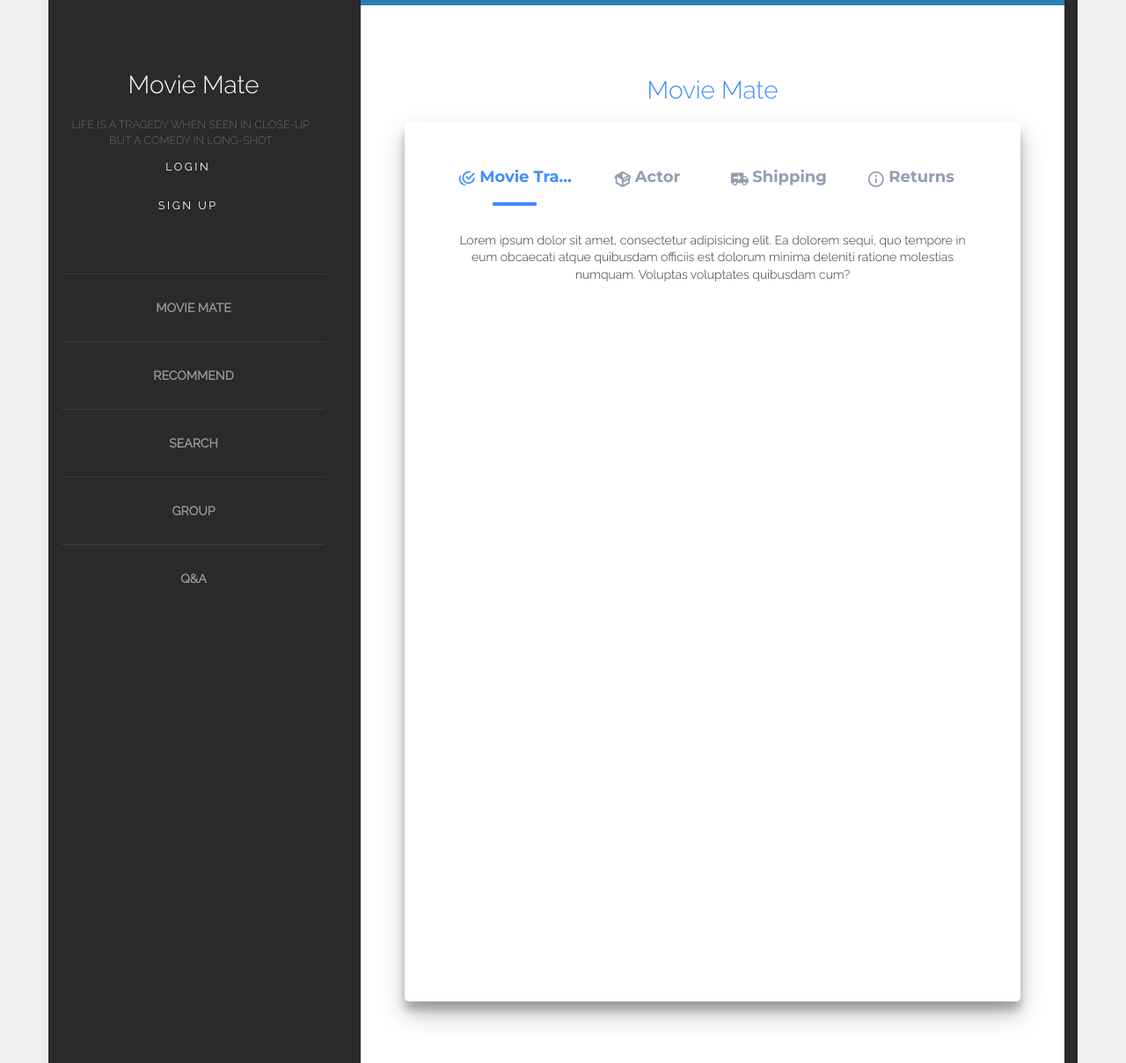
After one commit to uoyssim/dbst, a Django app: page /moviemate/ in a window 1280 px wide. The commit adds this page. Shown: the whole page at 88% size. Run offline with Django 3.2, Linux system fonts and the light colour scheme; some libraries are stand-ins or nearby versions.

Commit message:
moviemate

```diff
--- /dev/null
+++ b/blog/static/css/style.css
@@ -0,0 +1,288 @@
+@import "https://fonts.googleapis.com/css?family=Montserrat:400,700|Raleway:300,400";
+/* colors */
+/* tab setting */
+/* breakpoints */
+/* selectors relative to radio inputs */
+html {
+  width: 100%;
+  height: 100%;
+}
+
+body {
+  background: #efefef;
+  color: #333;
+  font-family: "Raleway";
+  height: 100%;
+}
+body h1 {
+  text-align: center;
+  color: #428BFF;
+  font-weight: 300;
+  padding: 40px 0 20px 0;
+  margin: 0;
+}
+
+.tabs {
+  left: 50%;
+  -webkit-transform: translateX(-50%);
+          transform: translateX(-50%);
+  position: relative;
+  background: white;
+  padding: 50px;
+  padding-bottom: 80px;
+  width: 70%;
+  height: 1000px;
+  box-shadow: 0 14px 28px rgba(0, 0, 0, 0.25), 0 10px 10px rgba(0, 0, 0, 0.22);
+  border-radius: 5px;
+  min-width: 700px;
+}
+.tabs input[name="tab-control"] {
+  display: none;
+}
+.tabs .content section h2,
+.tabs ul li label {
+  font-family: "Montserrat";
+  font-weight: bold;
+  font-size: 18px;
+  color: #428BFF;
+}
+.tabs ul {
+  list-style-type: none;
+  padding-left: 0;
+  display: -webkit-box;
+  display: -ms-flexbox;
+  display: flex;
+  -webkit-box-orient: horizontal;
+  -webkit-box-direction: normal;
+      -ms-flex-direction: row;
+          flex-direction: row;
+  margin-bottom: 10px;
+  -webkit-box-pack: justify;
+      -ms-flex-pack: justify;
+          justify-content: space-between;
+  -webkit-box-align: end;
+      -ms-flex-align: end;
+          align-items: flex-end;
+  -ms-flex-wrap: wrap;
+      flex-wrap: wrap;
+}
+.tabs ul li {
+  box-sizing: border-box;
+  -webkit-box-flex: 1;
+      -ms-flex: 1;
+          flex: 1;
+  width: 25%;
+  padding: 0 10px;
+  text-align: center;
+}
+.tabs ul li label {
+  -webkit-transition: all 0.3s ease-in-out;
+  transition: all 0.3s ease-in-out;
+  color: #929daf;
+  padding: 5px auto;
+  overflow: hidden;
+  text-overflow: ellipsis;
+  display: block;
+  cursor: pointer;
+  -webkit-transition: all 0.2s ease-in-out;
+  transition: all 0.2s ease-in-out;
+  white-space: nowrap;
+  -webkit-touch-callout: none;
+  -webkit-user-select: none;
+  -moz-user-select: none;
+  -ms-user-select: none;
+  user-select: none;
+}
+.tabs ul li label br {
+  display: none;
+}
+.tabs ul li label svg {
+  fill: #929daf;
+  height: 1.2em;
+  vertical-align: bottom;
+  margin-right: 0.2em;
+  -webkit-transition: all 0.2s ease-in-out;
+  transition: all 0.2s ease-in-out;
+}
+.tabs ul li label:hover, .tabs ul li label:focus, .tabs ul li label:active {
+  outline: 0;
+  color: #bec5cf;
+}
+.tabs ul li label:hover svg, .tabs ul li label:focus svg, .tabs ul li label:active svg {
+  fill: #bec5cf;
+}
+.tabs .slider {
+  position: relative;
+  width: 25%;
+  -webkit-transition: all 0.33s cubic-bezier(0.38, 0.8, 0.32, 1.07);
+  transition: all 0.33s cubic-bezier(0.38, 0.8, 0.32, 1.07);
+}
+.tabs .slider .indicator {
+  position: relative;
+  width: 50px;
+  max-width: 100%;
+  margin: 0 auto;
+  height: 4px;
+  background: #428BFF;
+  border-radius: 1px;
+}
+.tabs .content {
+  margin-top: 30px;
+}
+.tabs .content section {
+  display: none;
+  -webkit-animation-name: content;
+          animation-name: content;
+  -webkit-animation-direction: normal;
+          animation-direction: normal;
+  -webkit-animation-duration: 0.3s;
+          animation-duration: 0.3s;
+  -webkit-animation-timing-function: ease-in-out;
+          animation-timing-function: ease-in-out;
+  -webkit-animation-iteration-count: 1;
+          animation-iteration-count: 1;
+  line-height: 1.4;
+}
+.tabs .content section h2 {
+  color: #428BFF;
+  display: none;
+}
+.tabs .content section h2::after {
+  content: "";
+  position: relative;
+  display: block;
+  width: 30px;
+  height: 3px;
+  background: #428BFF;
+  margin-top: 5px;
+  left: 1px;
+}
+.tabs input[name="tab-control"]:nth-of-type(1):checked ~ ul > li:nth-child(1) > label {
+  cursor: default;
+  color: #428BFF;
+}
+.tabs input[name="tab-control"]:nth-of-type(1):checked ~ ul > li:nth-child(1) > label svg {
+  fill: #428BFF;
+}
+@media (max-width: 600px) {
+  .tabs input[name="tab-control"]:nth-of-type(1):checked ~ ul > li:nth-child(1) > label {
+    background: rgba(0, 0, 0, 0.08);
+  }
+}
+.tabs input[name="tab-control"]:nth-of-type(1):checked ~ .slider {
+  -webkit-transform: translateX(0%);
+          transform: translateX(0%);
+}
+.tabs input[name="tab-control"]:nth-of-type(1):checked ~ .content > section:nth-child(1) {
+  display: block;
+}
+.tabs input[name="tab-control"]:nth-of-type(2):checked ~ ul > li:nth-child(2) > label {
+  cursor: default;
+  color: #428BFF;
+}
+.tabs input[name="tab-control"]:nth-of-type(2):checked ~ ul > li:nth-child(2) > label svg {
+  fill: #428BFF;
+}
+@media (max-width: 600px) {
+  .tabs input[name="tab-control"]:nth-of-type(2):checked ~ ul > li:nth-child(2) > label {
+    background: rgba(0, 0, 0, 0.08);
+  }
+}
+.tabs input[name="tab-control"]:nth-of-type(2):checked ~ .slider {
+  -webkit-transform: translateX(100%);
+          transform: translateX(100%);
+}
+.tabs input[name="tab-control"]:nth-of-type(2):checked ~ .content > section:nth-child(2) {
+  display: block;
+}
+.tabs input[name="tab-control"]:nth-of-type(3):checked ~ ul > li:nth-child(3) > label {
+  cursor: default;
+  color: #428BFF;
+}
+.tabs input[name="tab-control"]:nth-of-type(3):checked ~ ul > li:nth-child(3) > label svg {
+  fill: #428BFF;
+}
+@media (max-width: 600px) {
+  .tabs input[name="tab-control"]:nth-of-type(3):checked ~ ul > li:nth-child(3) > label {
+    background: rgba(0, 0, 0, 0.08);
+  }
+}
+.tabs input[name="tab-control"]:nth-of-type(3):checked ~ .slider {
+  -webkit-transform: translateX(200%);
+          transform: translateX(200%);
+}
+.tabs input[name="tab-control"]:nth-of-type(3):checked ~ .content > section:nth-child(3) {
+  display: block;
+}
+.tabs input[name="tab-control"]:nth-of-type(4):checked ~ ul > li:nth-child(4) > label {
+  cursor: default;
+  color: #428BFF;
+}
+.tabs input[name="tab-control"]:nth-of-type(4):checked ~ ul > li:nth-child(4) > label svg {
+  fill: #428BFF;
+}
+@media (max-width: 600px) {
+  .tabs input[name="tab-control"]:nth-of-type(4):checked ~ ul > li:nth-child(4) > label {
+    background: rgba(0, 0, 0, 0.08);
+  }
+}
+.tabs input[name="tab-control"]:nth-of-type(4):checked ~ .slider {
+  -webkit-transform: translateX(300%);
+          transform: translateX(300%);
+}
+.tabs input[name="tab-control"]:nth-of-type(4):checked ~ .content > section:nth-child(4) {
+  display: block;
+}
+@-webkit-keyframes content {
+  from {
+    opacity: 0;
+    -webkit-transform: translateY(5%);
+            transform: translateY(5%);
+  }
+  to {
+    opacity: 1;
+    -webkit-transform: translateY(0%);
+            transform: translateY(0%);
+  }
+}
+@keyframes content {
+  from {
+    opacity: 0;
+    -webkit-transform: translateY(5%);
+            transform: translateY(5%);
+  }
+  to {
+    opacity: 1;
+    -webkit-transform: translateY(0%);
+            transform: translateY(0%);
+  }
+}
+@media (max-width: 1000px) {
+  .tabs ul li label {
+    white-space: initial;
+  }
+  .tabs ul li label br {
+    display: initial;
+  }
+  .tabs ul li label svg {
+    height: 1.5em;
+  }
+}
+@media (max-width: 600px) {
+  .tabs ul li label {
+    padding: 5px;
+    border-radius: 5px;
+  }
+  .tabs ul li label span {
+    display: none;
+  }
+  .tabs .slider {
+    display: none;
+  }
+  .tabs .content {
+    margin-top: 20px;
+  }
+  .tabs .content section h2 {
+    display: block;
+  }
+}
--- /dev/null
+++ b/blog/templates/blog/moviemate.html
@@ -0,0 +1,58 @@
+{% extends 'blog/template.html' %}
+{% load staticfiles %}
+
+{% block content %}
+
+    <h1>Movie Mate</h1>
+
+<body>
+            <div class="tabs" style='min-width: 700px; height: 1000px;'>
+
+              <input type="radio" id="tab1" name="tab-control" checked>
+              <input type="radio" id="tab2" name="tab-control">
+              <input type="radio" id="tab3" name="tab-control">
+              <input type="radio" id="tab4" name="tab-control">
+              <ul>
+                <li title="Trailer">
+                    <label for="tab1" role="button"><svg viewBox="0 0 24 24"><path d="M14,2A8,8 0 0,0 6,10A8,8 0 0,0 14,18A8,8 0 0,0 22,10H20C20,13.32 17.32,16 14,16A6,6 0 0,1 8,10A6,6 0 0,1 14,4C14.43,4 14.86,4.05 15.27,4.14L16.88,2.54C15.96,2.18 15,2 14,2M20.59,3.58L14,10.17L11.62,7.79L10.21,9.21L14,13L22,5M4.93,5.82C3.08,7.34 2,9.61 2,12A8,8 0 0,0 10,20C10.64,20 11.27,19.92 11.88,19.77C10.12,19.38 8.5,18.5 7.17,17.29C5.22,16.25 4,14.21 4,12C4,11.7 4.03,11.41 4.07,11.11C4.03,10.74 4,10.37 4,10C4,8.56 4.32,7.13 4.93,5.82Z"/>
+            </svg><br><span>Movie Trailer</span>
+                    </label></li>
+                <li title="Actor"><label for="tab2" role="button"><svg viewBox="0 0 24 24"><path d="M2,10.96C1.5,10.68 1.35,10.07 1.63,9.59L3.13,7C3.24,6.8 3.41,6.66 3.6,6.58L11.43,2.18C11.59,2.06 11.79,2 12,2C12.21,2 12.41,2.06 12.57,2.18L20.47,6.62C20.66,6.72 20.82,6.88 20.91,7.08L22.36,9.6C22.64,10.08 22.47,10.69 22,10.96L21,11.54V16.5C21,16.88 20.79,17.21 20.47,17.38L12.57,21.82C12.41,21.94 12.21,22 12,22C11.79,22 11.59,21.94 11.43,21.82L3.53,17.38C3.21,17.21 3,16.88 3,16.5V10.96C2.7,11.13 2.32,11.14 2,10.96M12,4.15V4.15L12,10.85V10.85L17.96,7.5L12,4.15M5,15.91L11,19.29V12.58L5,9.21V15.91M19,15.91V12.69L14,15.59C13.67,15.77 13.3,15.76 13,15.6V19.29L19,15.91M13.85,13.36L20.13,9.73L19.55,8.72L13.27,12.35L13.85,13.36Z" />
+            </svg><br><span>Actor</span></label></li>
+                <li title="Shipping"><label for="tab3" role="button"><svg viewBox="0 0 24 24">
+                <path d="M3,4A2,2 0 0,0 1,6V17H3A3,3 0 0,0 6,20A3,3 0 0,0 9,17H15A3,3 0 0,0 18,20A3,3 0 0,0 21,17H23V12L20,8H17V4M10,6L14,10L10,14V11H4V9H10M17,9.5H19.5L21.47,12H17M6,15.5A1.5,1.5 0 0,1 7.5,17A1.5,1.5 0 0,1 6,18.5A1.5,1.5 0 0,1 4.5,17A1.5,1.5 0 0,1 6,15.5M18,15.5A1.5,1.5 0 0,1 19.5,17A1.5,1.5 0 0,1 18,18.5A1.5,1.5 0 0,1 16.5,17A1.5,1.5 0 0,1 18,15.5Z" />
+            </svg><br><span>Shipping</span></label></li>    <li title="Returns"><label for="tab4" role="button"><svg viewBox="0 0 24 24">
+                <path d="M11,9H13V7H11M12,20C7.59,20 4,16.41 4,12C4,7.59 7.59,4 12,4C16.41,4 20,7.59 20,12C20,16.41 16.41,20 12,20M12,2A10,10 0 0,0 2,12A10,10 0 0,0 12,22A10,10 0 0,0 22,12A10,10 0 0,0 12,2M11,17H13V11H11V17Z" />
+            </svg><br><span>Returns</span></label></li>
+              </ul>
+
+              <div class="slider">
+                  <div class="indicator"></div>
+              </div>
+              <div class="content">
+                <section>
+                  <h2>Trailer</h2>Lorem ipsum dolor sit amet, consectetur adipisicing elit. Ea dolorem sequi, quo tempore in eum obcaecati atque quibusdam officiis est dolorum minima deleniti ratione molestias numquam. Voluptas voluptates quibusdam cum?</section>
+                    <section>
+                      <h2>Actor</h2>
+                      Lorem ipsum dolor sit amet, consectetur adipisicing elit. Autem quas adipisci a accusantium eius ut voluptatibus ad impedit nulla, ipsa qui. Quasi temporibus eos commodi aliquid impedit amet, similique nulla.</section>
+                    <section>
+                      <h2>Shipping</h2>
+                      Lorem ipsum dolor sit amet, consectetur adipisicing elit. Quam nemo ducimus eius, magnam error quisquam sunt voluptate labore, excepturi numquam! Alias libero optio sed harum debitis! Veniam, quia in eum.</section>
+                <section>
+                      <h2>Returns</h2>
+                      Lorem ipsum dolor sit amet, consectetur adipisicing elit. Ipsa dicta vero rerum? Eaque repudiandae architecto libero reprehenderit aliquam magnam ratione quidem? Nobis doloribus molestiae enim deserunt necessitatibus eaque quidem incidunt.</section>
+              </div>
+            </div>
+
+
+            </body>
+
+
+
+
+{% endblock %}
+
+
+
+
+</html>
--- a/blog/templates/blog/template.html
+++ b/blog/templates/blog/template.html
@@ -13,6 +13,8 @@
 <link rel="stylesheet" href="https://maxcdn.bootstrapcdn.com/bootstrap/3.3.7/css/bootstrap.min.css">
 <script src="https://ajax.googleapis.com/ajax/libs/jquery/3.2.1/jquery.min.js"></script>
 <script src="https://maxcdn.bootstrapcdn.com/bootstrap/3.3.7/js/bootstrap.min.js"></script>
+      <link href="{% static 'css/style.css' %}" rel="stylesheet" type="text/css"/>
+  <link rel="stylesheet" href="https://cdnjs.cloudflare.com/ajax/libs/normalize/5.0.0/normalize.min.css">
 
 
 <!--[if IE 6]><link href="default_ie6.css" rel="stylesheet" type="text/css" /><![endif]-->
@@ -41,10 +43,9 @@
 		</div>
 		<div id="menu">
 			<ul>
-				<li class="current_page_item"><a href="#" accesskey="1" title="">Movie Mate</a></li>
+				<li ><a href="{% url 'moviemate' %}" accesskey="1" title="">Movie Mate</a></li>
 				<li><a href="{% url 'recommend' %}" accesskey="2" title="">RECOMMEND</a></li>
 				<li><a href="/search" accesskey="3" title="">SEARCH</a></li>
-
 				<li><a href="{% url 'group' %}" accesskey="4" title="">GROUP</a></li>
 				<li><a href="{% url 'qna_list' %}" accesskey="5" title="">Q&A</a></li>
 			</ul>
--- a/blog/urls.py
+++ b/blog/urls.py
@@ -35,4 +35,5 @@ urlpatterns = [
     url(r'^qna_list/$', views.qna_list, name="qna_list"),
     url(r'^board_write/$',views.board_write, name="board_write"),
     url(r'^board_write/db/$', views.QA_create_db, name="QA_create_db"),
+    url(r'^moviemate/$', views.moviemate, name="moviemate"),
 ]
--- a/blog/views.py
+++ b/blog/views.py
@@ -302,3 +302,7 @@ def login(request):
     else:
         form = LoginForm()
         return render(request, 'registration/login.html', {'form': form})
+
+
+def moviemate(request):
+    return render(request, 'blog/moviemate.html', {})
```
